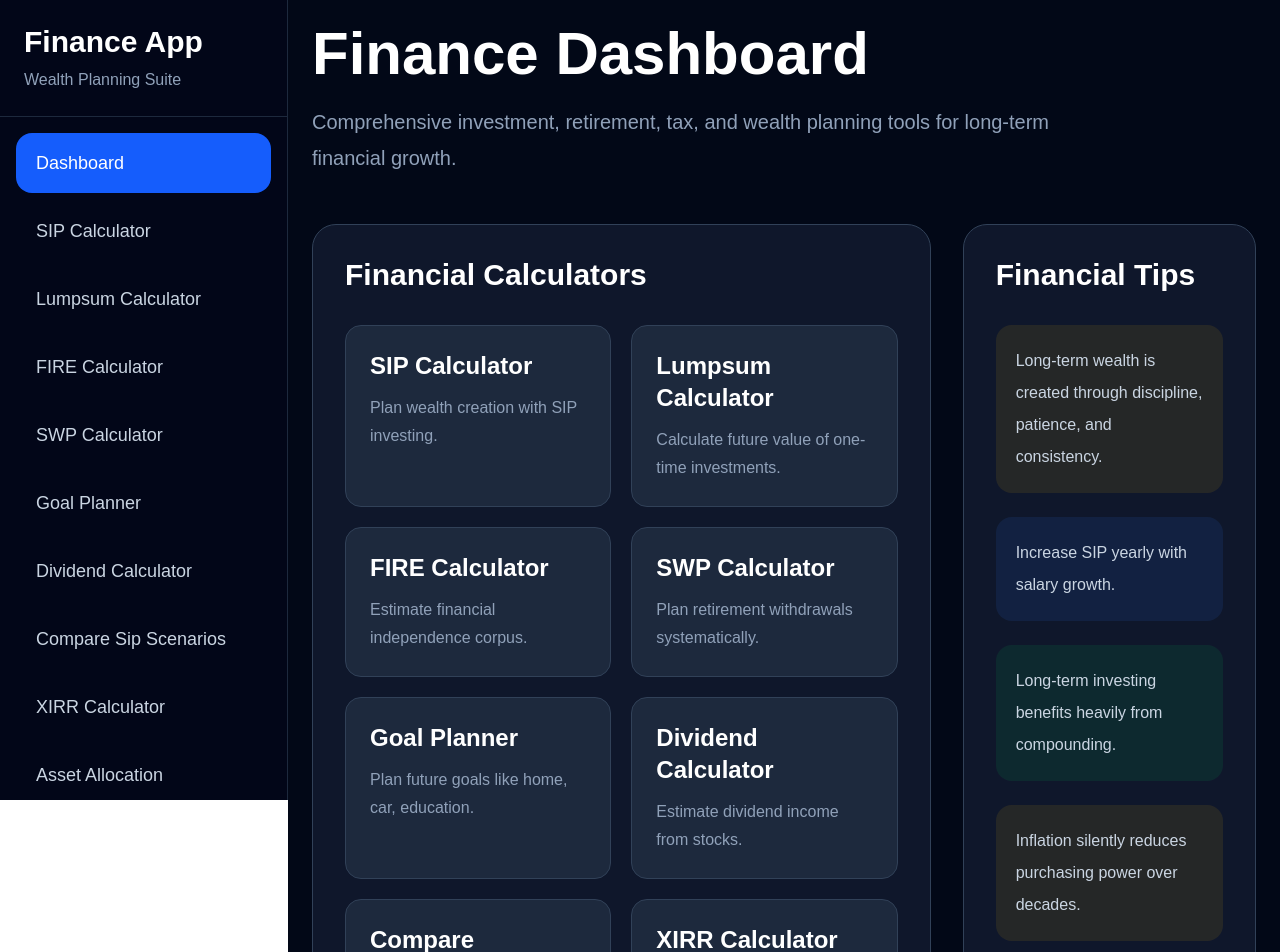
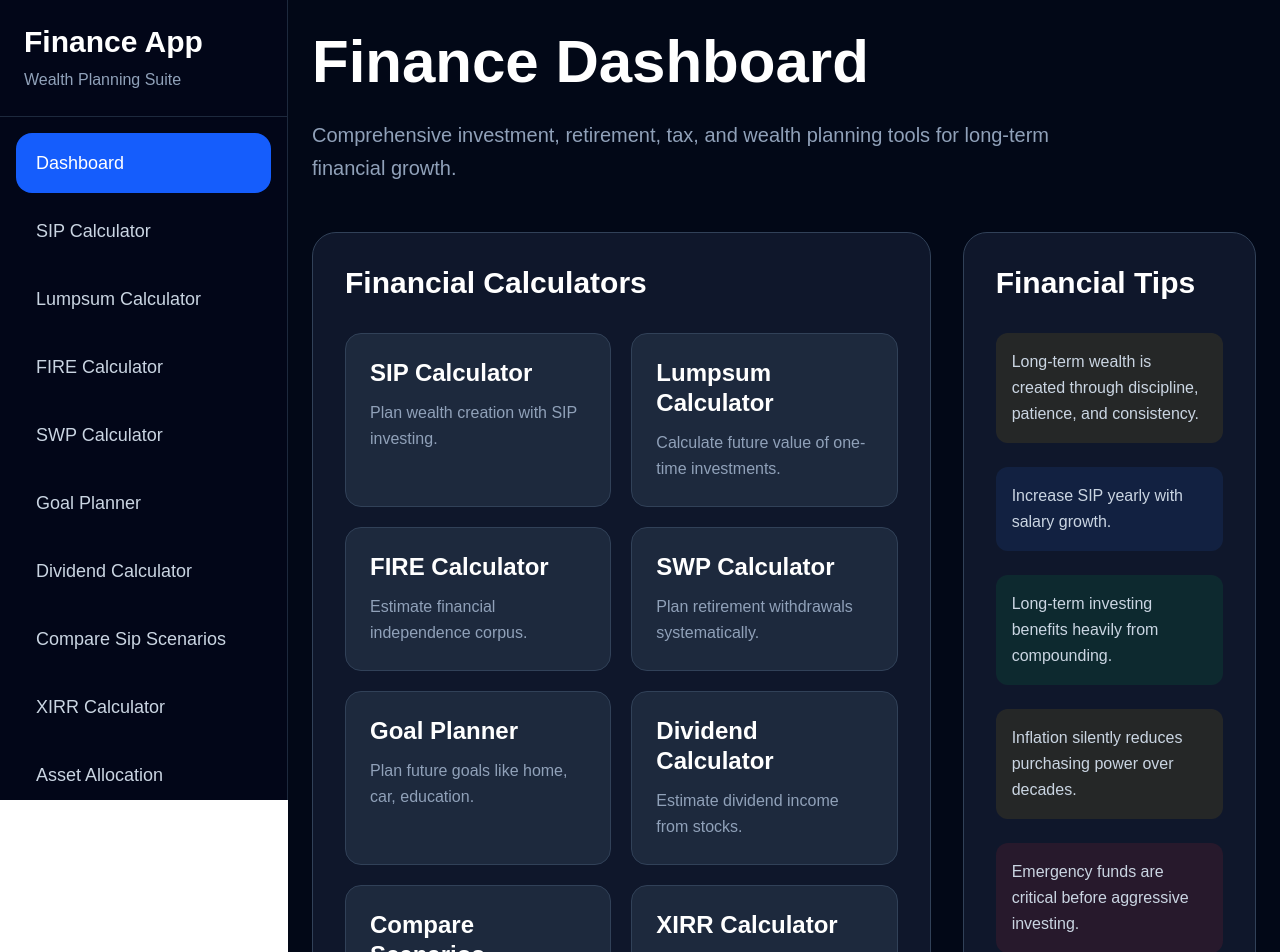
Before and after one commit to PranshuSachan003/finance-dashboard, a Next.js app: page / in a window 1280 px wide. Shown: the top 952 px of the page. Built offline with nearby package versions, Linux system fonts and the light colour scheme.

Commit message:
fixing the mobile-overlapping issue

```diff
--- a/app/page.tsx
+++ b/app/page.tsx
@@ -2,372 +2,215 @@
 
 import Link from "next/link";
 
-import {
-  PieChart,
-  Pie,
-  Cell,
-  Tooltip,
-  ResponsiveContainer,
-} from "recharts";
-
 const calculatorCards = [
-
   {
     title: "SIP Calculator",
     href: "/sip",
-    description:
-      "Plan wealth creation with SIP investing.",
+    description: "Plan wealth creation with SIP investing.",
   },
-
   {
     title: "Lumpsum Calculator",
     href: "/lumpsum",
-    description:
-      "Calculate future value of one-time investments.",
+    description: "Calculate future value of one-time investments.",
   },
-
   {
     title: "FIRE Calculator",
     href: "/fire",
-    description:
-      "Estimate financial independence corpus.",
+    description: "Estimate financial independence corpus.",
   },
-
   {
     title: "SWP Calculator",
     href: "/swp",
-    description:
-      "Plan retirement withdrawals systematically.",
+    description: "Plan retirement withdrawals systematically.",
   },
-
   {
     title: "Goal Planner",
     href: "/goal-planner",
-    description:
-      "Plan future goals like home, car, education.",
+    description: "Plan future goals like home, car, education.",
   },
-
   {
     title: "Dividend Calculator",
     href: "/dividend",
-    description:
-      "Estimate dividend income from stocks.",
+    description: "Estimate dividend income from stocks.",
   },
-
   {
     title: "Compare Scenarios",
     href: "/compare-scenarios",
-    description:
-      "Compare multiple investment strategies.",
+    description: "Compare multiple investment strategies.",
   },
-
   {
     title: "XIRR Calculator",
     href: "/xirr",
-    description:
-      "Calculate actual annualized portfolio returns.",
+    description: "Calculate actual annualized portfolio returns.",
   },
-
   {
     title: "Asset Allocation",
     href: "/asset-allocation",
-    description:
-      "Rebalance investment allocation intelligently.",
+    description: "Rebalance investment allocation intelligently.",
   },
-
   {
     title: "Net Worth Tracker",
     href: "/networth",
-    description:
-      "Track assets and liabilities over time.",
+    description: "Track assets and liabilities over time.",
   },
-
   {
     title: "Monte Carlo",
     href: "/montecarlo",
-    description:
-      "Run market simulations for future outcomes.",
+    description: "Run market simulations for future outcomes.",
   },
-
   {
     title: "Stock CAGR",
     href: "/stock-cagr",
-    description:
-      "Calculate long-term stock growth rate.",
+    description: "Calculate long-term stock growth rate.",
   },
-
   {
     title: "Tax Calculator",
     href: "/tax",
-    description:
-      "Estimate income tax under different regimes.",
+    description: "Estimate income tax under different regimes.",
   },
-
   {
     title: "Real Estate vs SIP",
     href: "/realestate-vs-sip",
-    description:
-      "Compare property investment with SIP investing.",
+    description: "Compare property investment with SIP investing.",
   },
-
   {
     title: "EMI Calculator",
     href: "/emi",
-    description:
-      "Calculate loan EMI and interest breakdown.",
+    description: "Calculate loan EMI and interest breakdown.",
   },
-
   {
     title: "Retirement Stress Test",
     href: "/retirement-stress",
     description:
       "Test retirement sustainability under different scenarios.",
   },
-
-];
-
-const assetAllocationData = [
-
-  {
-    name: "Equity",
-    value: 55,
-  },
-
-  {
-    name: "Debt",
-    value: 25,
-  },
-
-  {
-    name: "Gold",
-    value: 10,
-  },
-
-  {
-    name: "Cash",
-    value: 10,
-  },
-
-];
-
-const COLORS = [
-  "#3b82f6",
-  "#22c55e",
-  "#eab308",
-  "#ef4444",
 ];
 
 export default function HomePage() {
-
   return (
-    <main className="min-h-screen bg-[#020817] text-white p-6">
-
+    <main className="min-h-screen bg-[#020817] text-white px-4 py-6 md:p-6 overflow-x-hidden">
       <div className="max-w-7xl mx-auto">
 
-        {/* HERO SECTION */}
-        <div className="mb-12">
-
-          <h1 className="text-3xl md:text-5xl lg:text-6xl font-bold mb-5">
-
+        {/* HERO */}
+        <div className="mb-10 md:mb-12">
+          <h1 className="text-2xl sm:text-4xl md:text-5xl lg:text-6xl font-bold mb-4 md:mb-5 leading-tight">
             Finance Dashboard
-
           </h1>
 
-          <p className="text-slate-400 text-xl max-w-3xl leading-9">
-
-            Comprehensive investment, retirement,
-            tax, and wealth planning tools for
+          <p className="text-slate-400 text-base sm:text-lg md:text-xl max-w-3xl leading-relaxed">
+            Comprehensive investment, retirement, tax, and wealth planning tools for
             long-term financial growth.
-
           </p>
-
         </div>
 
-        {/* MAIN GRID */}
-        <div className="grid lg:grid-cols-1 md:grid-cols-2 lg:grid-cols-3 gap-8 mb-12">
+        {/* GRID */}
+        <div className="grid grid-cols-1 lg:grid-cols-3 gap-6 md:gap-8 mb-10">
 
-          {/* LEFT SECTION */}
+          {/* LEFT */}
           <div className="lg:col-span-2">
 
-            {/* QUICK ACCESS */}
-            <div className="bg-slate-900 border border-slate-700 rounded-3xl p-8 mb-8">
+            <div className="bg-slate-900 border border-slate-700 rounded-2xl md:rounded-3xl p-4 md:p-8">
 
-              <h2 className="text-3xl font-bold mb-8">
-
+              <h2 className="text-xl sm:text-2xl md:text-3xl font-bold mb-6 md:mb-8">
                 Financial Calculators
-
               </h2>
 
-              <div className="grid md:grid-cols-2 gap-5">
+              <div className="grid grid-cols-1 sm:grid-cols-2 gap-4 md:gap-5">
 
-                {
-                  calculatorCards.map(
-                    (card) => (
+                {calculatorCards.map((card) => (
+                  <Link
+                    key={card.href}
+                    href={card.href}
+                    className="
+                      bg-slate-800 hover:bg-slate-700
+                      border border-slate-700
+                      rounded-xl md:rounded-2xl
+                      p-4 md:p-6
+                      transition-all
+                      min-w-0
+                    "
+                  >
+                    <h3 className="text-lg sm:text-xl md:text-2xl font-semibold mb-2 md:mb-3 leading-tight break-words">
+                      {card.title}
+                    </h3>
 
-                      <Link
-                        key={card.href}
-                        href={card.href}
-                        className="bg-slate-800 hover:bg-slate-700 border border-slate-700 rounded-2xl p-6 transition-all"
-                      >
-
-                        <h3 className="text-2xl font-semibold mb-3">
-
-                          {card.title}
-
-                        </h3>
-
-                        <p className="text-slate-400 leading-7">
-
-                          {card.description}
-
-                        </p>
-
-                      </Link>
-                    )
-                  )
-                }
+                    <p className="text-slate-400 text-sm md:text-base leading-relaxed break-words">
+                      {card.description}
+                    </p>
+                  </Link>
+                ))}
 
               </div>
-
             </div>
-
           </div>
 
-          {/* RIGHT SIDEBAR */}
-          <div className="space-y-8">
+          {/* RIGHT */}
+          <div className="space-y-6 md:space-y-8">
 
-            {/* FINANCIAL TIPS */}
-            <div className="bg-slate-900 border border-slate-700 rounded-3xl p-8">
-
-              <h2 className="text-3xl font-bold mb-8">
-
+            <div className="bg-slate-900 border border-slate-700 rounded-2xl md:rounded-3xl p-4 md:p-8">
+              <h2 className="text-xl sm:text-2xl md:text-3xl font-bold mb-6 md:mb-8">
                 Financial Tips
-
               </h2>
 
-              <div className="space-y-6 text-slate-300 leading-8">
+              <div className="space-y-4 md:space-y-6 text-slate-300 leading-relaxed text-sm md:text-base">
 
-
-                <div className="bg-yellow-500/10 p-5 rounded-2xl">
-
-                  <p>
-
-                    Long-term wealth is created through
-                    discipline, patience, and consistency.
-
-                  </p>
-
+                <div className="bg-yellow-500/10 p-4 rounded-xl">
+                  Long-term wealth is created through discipline, patience, and consistency.
                 </div>
 
-
-                <div className="bg-blue-500/10 p-5 rounded-2xl">
-
-                  <p>
-                    Increase SIP yearly with salary growth.
-                  </p>
-
+                <div className="bg-blue-500/10 p-4 rounded-xl">
+                  Increase SIP yearly with salary growth.
                 </div>
 
-                <div className="bg-green-500/10 p-5 rounded-2xl">
-
-                  <p>
-                    Long-term investing benefits heavily
-                    from compounding.
-                  </p>
-
+                <div className="bg-green-500/10 p-4 rounded-xl">
+                  Long-term investing benefits heavily from compounding.
                 </div>
 
-                <div className="bg-yellow-500/10 p-5 rounded-2xl">
-
-                  <p>
-                    Inflation silently reduces purchasing
-                    power over decades.
-                  </p>
-
+                <div className="bg-yellow-500/10 p-4 rounded-xl">
+                  Inflation silently reduces purchasing power over decades.
                 </div>
 
-                <div className="bg-red-500/10 p-5 rounded-2xl">
-
-                  <p>
-                    Emergency funds are critical before
-                    aggressive investing.
-                  </p>
-
+                <div className="bg-red-500/10 p-4 rounded-xl">
+                  Emergency funds are critical before aggressive investing.
                 </div>
 
               </div>
-
             </div>
 
-            {/* MARKET ASSUMPTIONS */}
-            <div className="bg-slate-900 border border-slate-700 rounded-3xl p-8">
-
-              <h2 className="text-3xl font-bold mb-8">
-
+            <div className="bg-slate-900 border border-slate-700 rounded-2xl md:rounded-3xl p-4 md:p-8">
+              <h2 className="text-xl sm:text-2xl md:text-3xl font-bold mb-6 md:mb-8">
                 Market Assumptions
-
               </h2>
 
-              <div className="space-y-5">
+              <div className="space-y-4 text-sm md:text-base">
 
                 <div className="flex justify-between">
-
-                  <span className="text-slate-400">
-                    Equity Return
-                  </span>
-
-                  <span className="font-semibold">
-                    12%
-                  </span>
-
+                  <span className="text-slate-400">Equity Return</span>
+                  <span className="font-semibold">12%</span>
                 </div>
 
                 <div className="flex justify-between">
-
-                  <span className="text-slate-400">
-                    Inflation
-                  </span>
-
-                  <span className="font-semibold">
-                    6%
-                  </span>
-
+                  <span className="text-slate-400">Inflation</span>
+                  <span className="font-semibold">6%</span>
                 </div>
 
                 <div className="flex justify-between">
-
-                  <span className="text-slate-400">
-                    Debt Return
-                  </span>
-
-                  <span className="font-semibold">
-                    7%
-                  </span>
-
+                  <span className="text-slate-400">Debt Return</span>
+                  <span className="font-semibold">7%</span>
                 </div>
 
                 <div className="flex justify-between">
-
-                  <span className="text-slate-400">
-                    Safe Withdrawal Rate
-                  </span>
-
-                  <span className="font-semibold">
-                    4%
-                  </span>
-
+                  <span className="text-slate-400">Safe Withdrawal Rate</span>
+                  <span className="font-semibold">4%</span>
                 </div>
 
               </div>
-
             </div>
 
           </div>
 
         </div>
-
       </div>
-
     </main>
   );
 }
```
